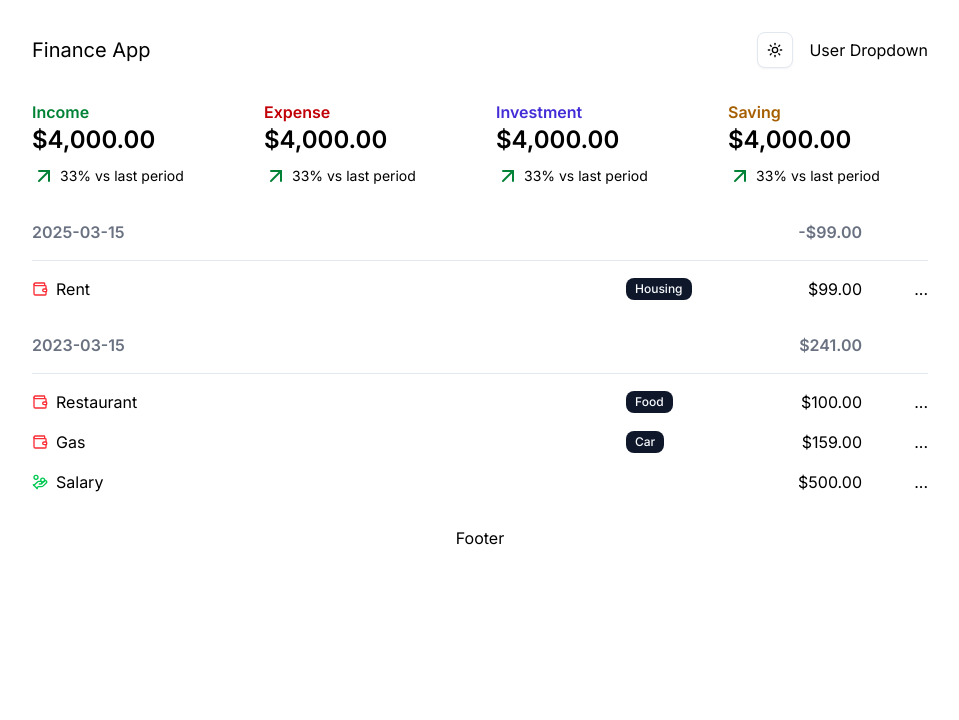
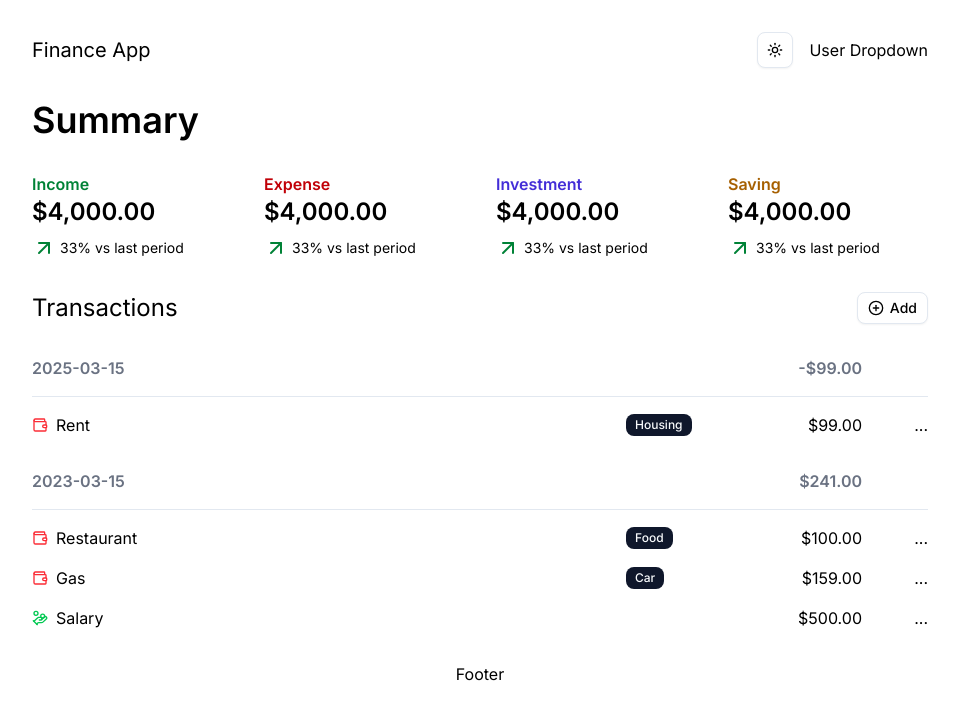
Before and after one commit to rohxn-rai/finance-app-nextjs, a Next.js app: page /dashboard in a window 1280 px wide. Shown: the top 720 px of the page, without its empty margins (160-1119 px from the left). Built offline with nearby package versions, Linux system fonts and the light colour scheme; data requests are answered from the project's data file.

Commit message:
added add transaction page

```diff
--- a/app/dashboard/page.tsx
+++ b/app/dashboard/page.tsx
@@ -1,17 +1,33 @@
+import { Suspense } from "react";
+import Link from "next/link";
+
 import TransactionItemLoadingSkeleton
   from "@/components/skeletons/transactions/transaction-list-loading-skeleton";
 import TransactionList from "@/components/transaction/transaction-list";
 import TrendSetLoadingSkeleton
   from "@/components/skeletons/trend/trend-set-loading-skeleton";
+import { Button } from "@/components/ui/button";
 
-import {Suspense} from "react";
+import { PlusCircle } from "lucide-react";
 
 const DashboardPage = () => {
   return (
     <>
       <div className="flex flex-col gap-8">
+        <section>
+          <h1 className="text-4xl font-semibold">Summary</h1>
+        </section>
         <TrendSetLoadingSkeleton/>
-        <Suspense fallback={<TransactionItemLoadingSkeleton/>}>
+        <section className="flex flex-row justify-between items-center">
+          <h2 className="text-2xl">Transactions</h2>
+          <Link href="/dashboard/transaction/add">
+            <Button variant="outline" size="sm" className="cursor-pointer">
+              <PlusCircle className="w-4 h-4"/>
+              <span>Add</span>
+            </Button>
+          </Link>
+        </section>
+        <Suspense fallback={ <TransactionItemLoadingSkeleton/> }>
           <TransactionList/>
         </Suspense>
       </div>
--- /dev/null
+++ b/app/dashboard/transaction/add/page.tsx
@@ -0,0 +1,9 @@
+const AddTransactionPage = () => {
+  return (
+    <>
+      <h1 className="text-4xl font-semibold mb-8">Add Transaction</h1>
+    </>
+  )
+}
+
+export default AddTransactionPage
```
